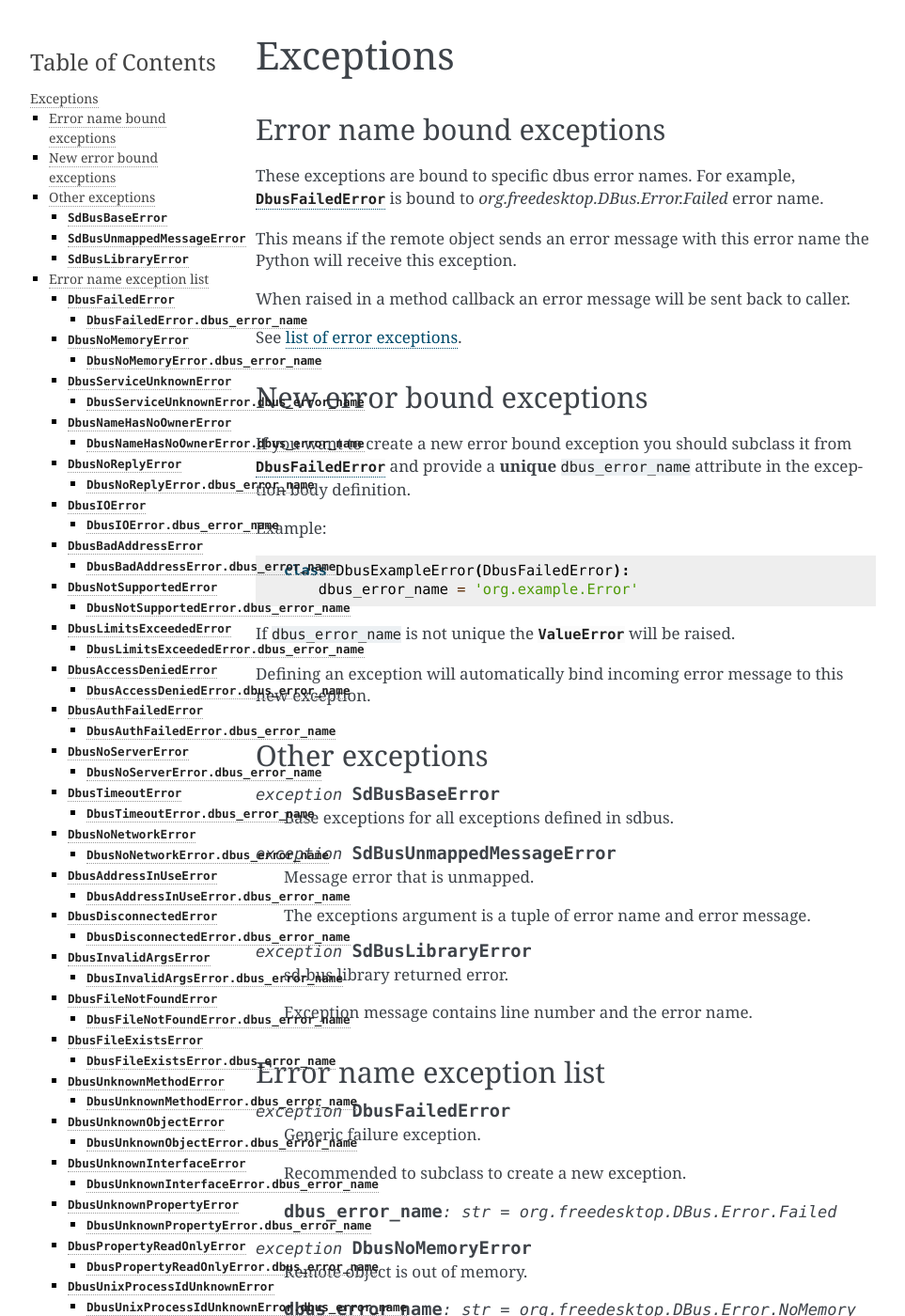
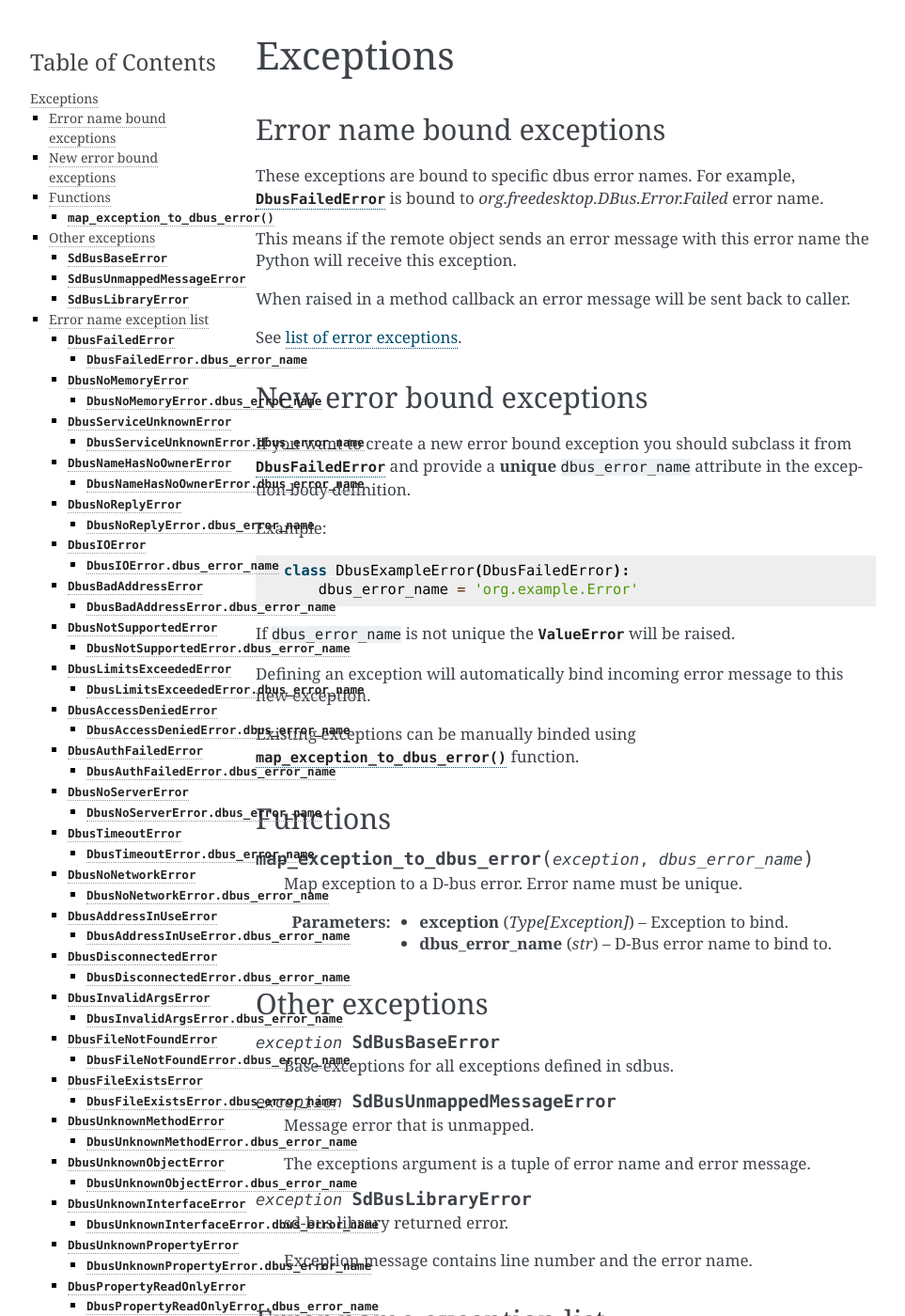
Before and after one commit to python-sdbus/python-sdbus, a Sphinx documentation site: the page built from docs/exceptions.rst, in a window 1280 px wide and 1400 px high. Shown: the whole window at 94% size, without its empty margins (148-1111 px from the left). Built offline with Sphinx 7.4.7, drawn with Linux system fonts in a browser that asks for light colours.

Commit message:
Export `map_exception_to_dbus_error` and document it

```diff
--- a/docs/exceptions.rst
+++ b/docs/exceptions.rst
@@ -33,6 +33,20 @@ If ``dbus_error_name`` is not unique the :py:exc:`ValueError` will be raised.
 
 Defining an exception will automatically bind incoming error message to this
 new exception.
+
+Existing exceptions can be manually binded using :py:func:`map_exception_to_dbus_error`
+function.
+
+Functions
++++++++++
+
+.. py:function:: map_exception_to_dbus_error(exception, dbus_error_name)
+
+    Map exception to a D-bus error. Error name must be unique.
+
+    :param Type[Exception] exception: Exception to bind.
+    :param str dbus_error_name: D-Bus error name to bind to.
+
 
 Other exceptions
 +++++++++++++++++++++++++
--- a/src/sdbus/__init__.py
+++ b/src/sdbus/__init__.py
@@ -92,6 +92,7 @@ from .sd_bus_internals import (
     SdBusUnmappedMessageError,
     decode_object_path,
     encode_object_path,
+    map_exception_to_dbus_error,
     sd_bus_open,
     sd_bus_open_system,
     sd_bus_open_system_machine,
@@ -158,6 +159,7 @@ __all__ = (
     'SdBusUnmappedMessageError',
     'decode_object_path',
     'encode_object_path',
+    'map_exception_to_dbus_error',
     'sd_bus_open',
     'sd_bus_open_system',
     'sd_bus_open_system_machine',
```
